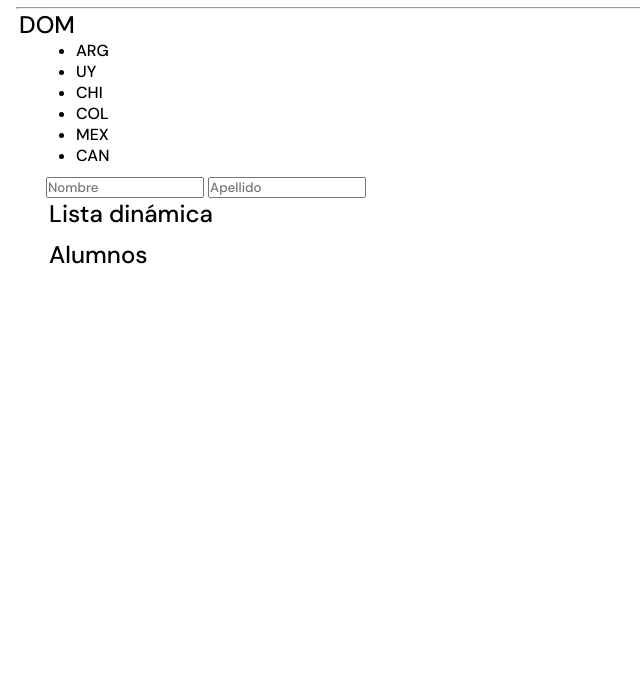
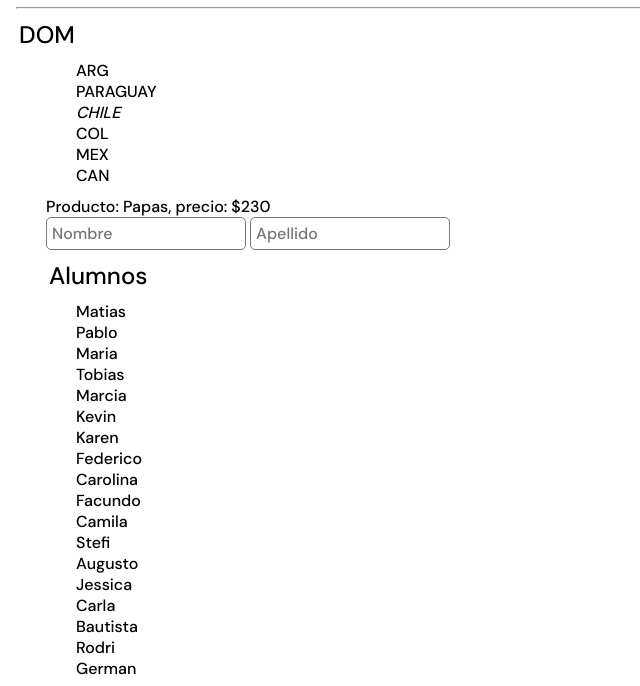
Before and after one commit to DanielRiverol/53910-js, a plain HTML site: page clase_9/index.html in a window 1280 px wide. Shown: the part 81-767 px from the top of the page, without its empty margins (0-640 px from the left). Drawn offline with Linux system fonts and the light colour scheme.

Commit message:
Clase 9 DOM

```diff
--- a/clase_9/css/style.css
+++ b/clase_9/css/style.css
@@ -27,13 +27,23 @@ h1 span {
 }
 
 h2 {
+    margin: 10px 0;
     margin-left: 3px;
 }
 main, ul {
     margin-left: 30px;
     margin-bottom: 10px;
 }
-
+input{
+    outline: none;
+    padding: 5px;
+    border: 1.5px solid #777;
+    border-radius: 5px;
+    font-size: 1rem;
+}
+ul{
+list-style: none;
+}
 .card {
     margin-top: 10px;
     padding: 5px;
@@ -41,7 +51,7 @@ main, ul {
     text-transform: capitalize;
     border: 1.5px solid #777;
     border-radius: 5px;
-    color: #030255;
+    color: #5653ed;
 }
 
 .box {
--- a/clase_9/index.html
+++ b/clase_9/index.html
@@ -14,13 +14,13 @@
    <div class="wrapper">
      <h1 id="titulo"><span>Clase 9</span></h1>
     <hr />
-    <h2 id="secundario">DOM</h2>
+    <h2 id="secundario"">DOM</h2>
 
     <main>
       <ul class="lista">
         <li class="pais">ARG</li>
-        <li class="pais">UY</li>
-        <li class="pais">CHI</li>
+        <li class="pais"></li>
+        <li class="pais"></li>
         <li class="pais">COL</li>
         <li class="pais">MEX</li>
         <li class="pais">CAN</li>
@@ -33,11 +33,11 @@
       <input type="text" id="nombre" placeholder="Nombre" />
       <input type="text" id="apellido" placeholder="Apellido" />
 
-      <h2>Lista dinámica</h2>
+      <h2>Alumnos</h2>
       <ul id="nombres" class="lista">
         <!-- Contenido dinámico -->
       </ul>
-      <h2 class="lista">Alumnos</h2>
+      <h2 class="lista">Productos</h2>
       <ul id="productos">
         <!-- Contenido dinámico -->
       </ul>
--- a/clase_9/js/main.js
+++ b/clase_9/js/main.js
@@ -6,6 +6,7 @@ const productos = [
   { id: 5, nombre: "pan", precio: 240 },
   { id: 6, nombre: "fideo", precio: 124 },
   { id: 7, nombre: "fideo", precio: 160 },
+  { id: 8, nombre: "arroz", precio: 500 },
   { id: 8, nombre: "arroz", precio: 500 },
 
 ];
@@ -26,4 +27,79 @@ const personas = [
   "Jessica",
   "Carla",
   "Bautista",
+  "Rodri",
+  "German",
 ];
+//console.dir(document.body)
+//metodos de acceso
+const tituloPrincipal=document.getElementById("titulo")
+const tituloSecundario=document.getElementById("secundario")
+
+/* console.log(tituloPrincipal);
+console.log(tituloSecundario);
+ */
+//Acceso por className
+const listado= document.getElementsByClassName("lista")
+for (const lista of listado) {
+ // console.log(lista);
+}
+
+//acceso tagName
+/* const div= document.getElementsByTagName("div")
+console.log(div); */
+const paises= document.getElementsByClassName('pais')
+let pais="PARAGUAY"
+paises[1].innerText=pais;
+paises[2].innerHTML="<em>CHILE</em>";
+
+for (const pais of paises) {
+  console.log(pais.innerText);
+}
+//tituloSecundario.style.backgroundColor="red"
+//pasale la funcion random
+/* let n=31;
+if(n>30){
+  tituloSecundario.className="box"
+} */
+const mensaje= document.createElement("p")
+mensaje.innerText="Soy un parrafo creado desde JS";
+
+const contenedor= document.getElementById('contenedor')
+
+contenedor.append(mensaje)
+//document.body.append(mensaje)
+
+//Acceder al valor del input
+const inputNombre= document.getElementById("nombre")
+const inputApellido= document.getElementById("apellido")
+
+console.log(inputNombre.value);
+console.log(inputApellido.value);
+
+
+const listaAlum= document.getElementById('nombres')
+for (const nombre of personas) {
+  const li= document.createElement('li')
+  li.innerHTML= nombre;
+  listaAlum.append(li)
+}
+//platillas literales
+const producto= {
+  nombre:"Papas",
+  precio: 230
+}
+
+let concatenado="Producto: " + producto.nombre + ", precio: $"+ producto.precio;
+let template= `Producto: ${producto.nombre}, precio: $${producto.precio}`;
+
+contenedor.innerText= template
+
+const listaProd= document.getElementById("productos")
+for (const producto of productos) {
+  const li= document.createElement('li')
+  li.innerHTML= `<div class="card">
+  <h3>${producto.nombre}</h3>
+  <p>$${producto.precio}</p>
+</div>`;
+  listaProd.append(li)
+}
```
